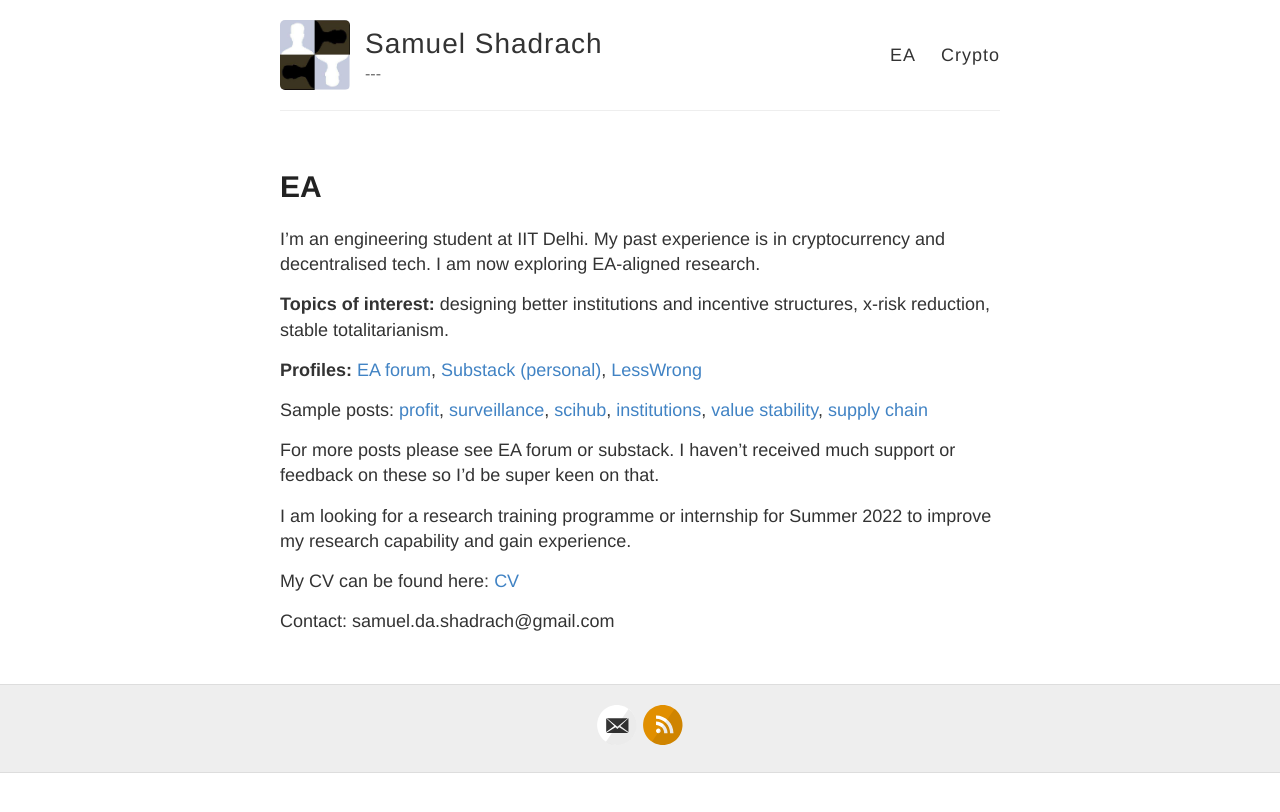
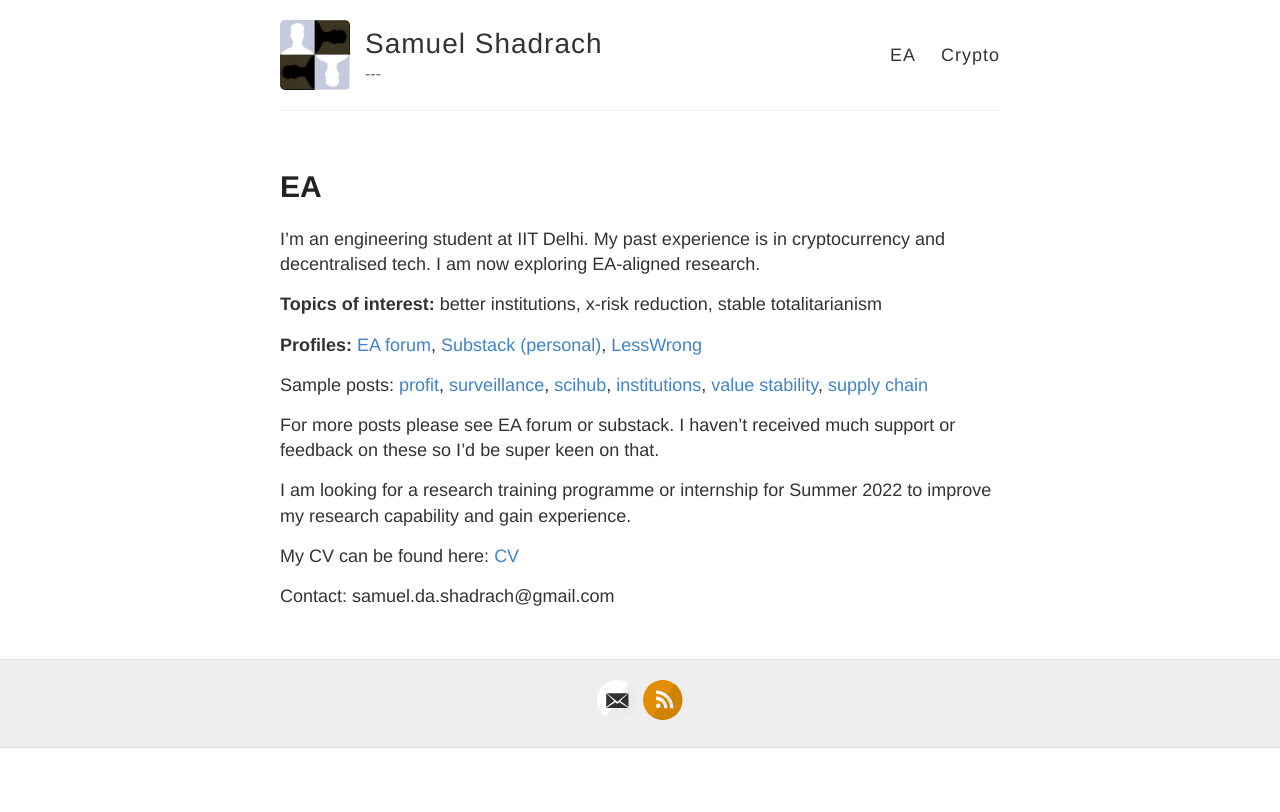
Before and after one commit to samueldashadrach/samueldashadrach.github.io, a Jekyll site: the page built from EA.md, in a window 1280 px wide. Shown: the top 812 px of the page. Built offline with Jekyll 4.4.1, drawn with Linux system fonts in a browser that asks for light colours.

Commit message:
Update EA.md

```diff
--- a/EA.md
+++ b/EA.md
@@ -6,7 +6,7 @@ permalink: /EA/
 
 I'm an engineering student at IIT Delhi. My past experience is in cryptocurrency and decentralised tech. I am now exploring EA-aligned research.
 
-**Topics of interest:** designing better institutions and incentive structures, x-risk reduction, stable totalitarianism.
+**Topics of interest:** better institutions, x-risk reduction, stable totalitarianism
 
 **Profiles:** [EA forum](https://forum.effectivealtruism.org/users/samuel-shadrach-1), [Substack (personal)](https://kroma.substack.com), [LessWrong](https://www.lesswrong.com/users/samuel-shadrach)
 
```
